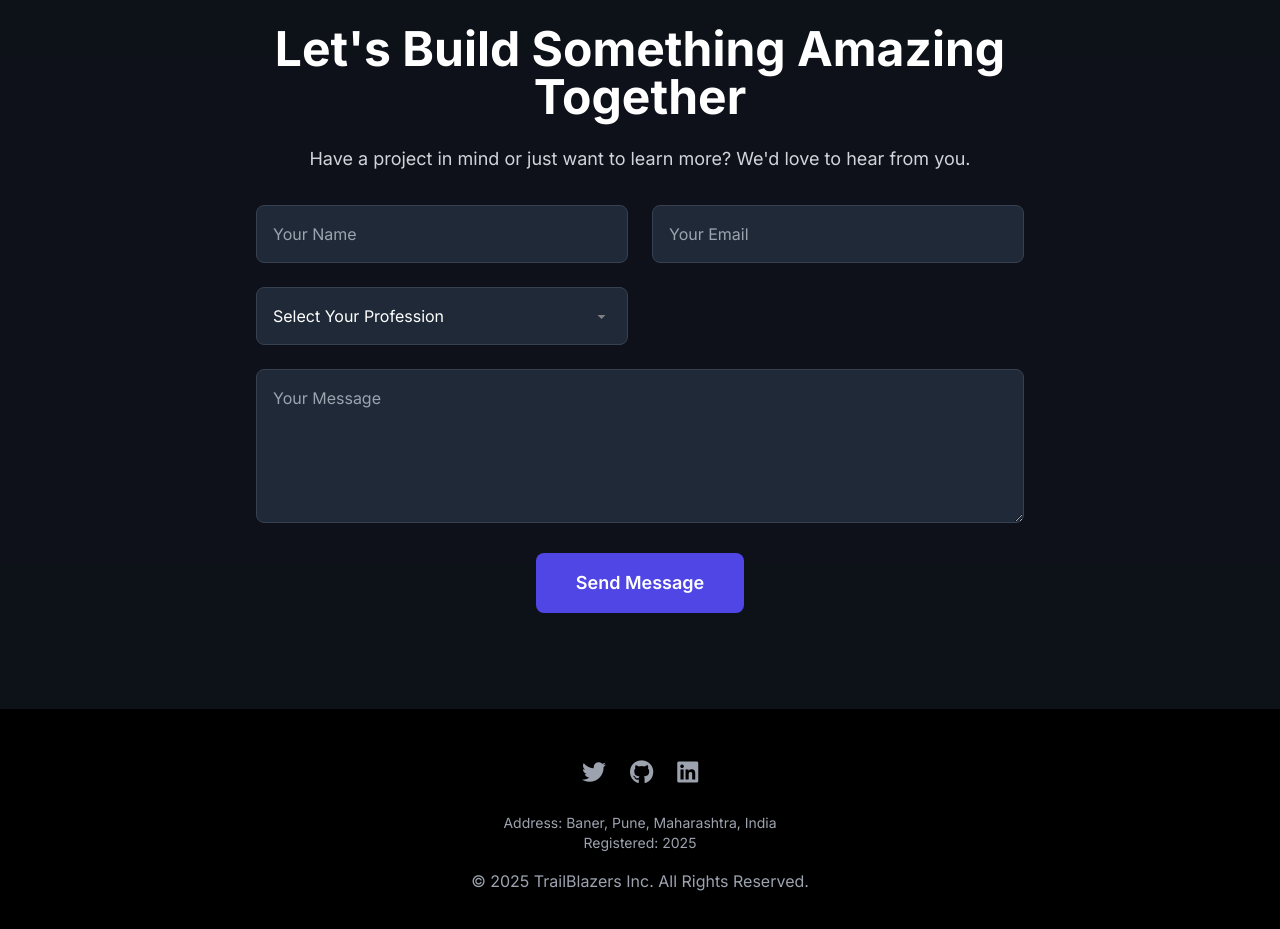
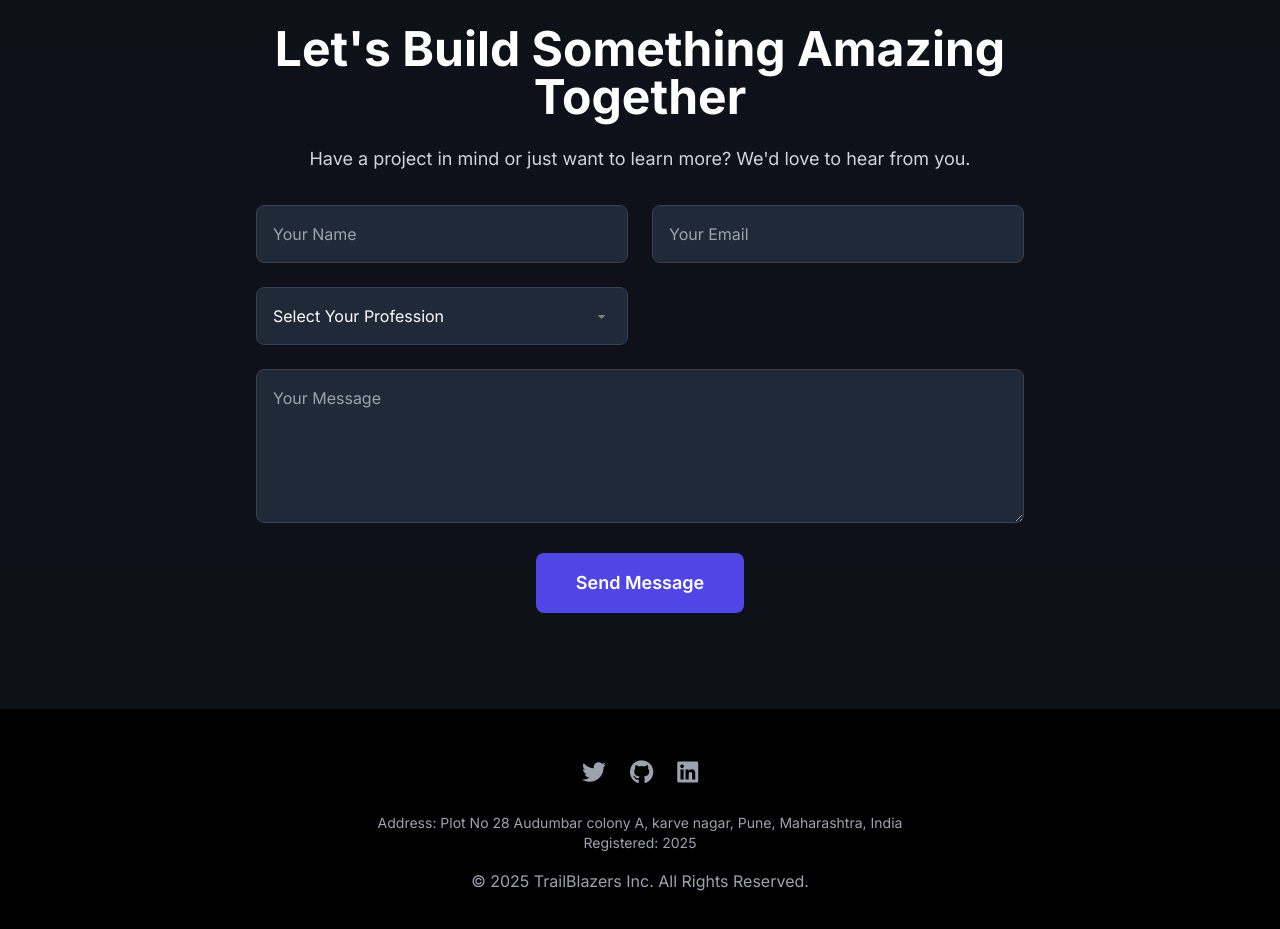
Before and after one commit to SamyakNaranje/TrailBlazers, a plain HTML site: page index.html in a window 1280 px wide. Shown: the part 3502-4431 px from the top of the page. Drawn offline with nearby package versions, Linux system fonts and the light colour scheme.

Commit message:
Updating Address

```diff
--- a/index.html
+++ b/index.html
@@ -289,7 +289,7 @@
                 <a href="#" class="text-2xl hover:text-indigo-400 transition-colors"><i class="fab fa-linkedin"></i></a>
             </div>
             <div class="mb-4 text-sm">
-                <p>Address: Baner, Pune, Maharashtra, India</p>
+                <p>Address: Plot No 28 Audumbar colony A, karve nagar, Pune, Maharashtra, India</p>
                 <p>Registered: 2025</p>
             </div>
             <p>&copy; 2025 TrailBlazers Inc. All Rights Reserved.</p>
```
